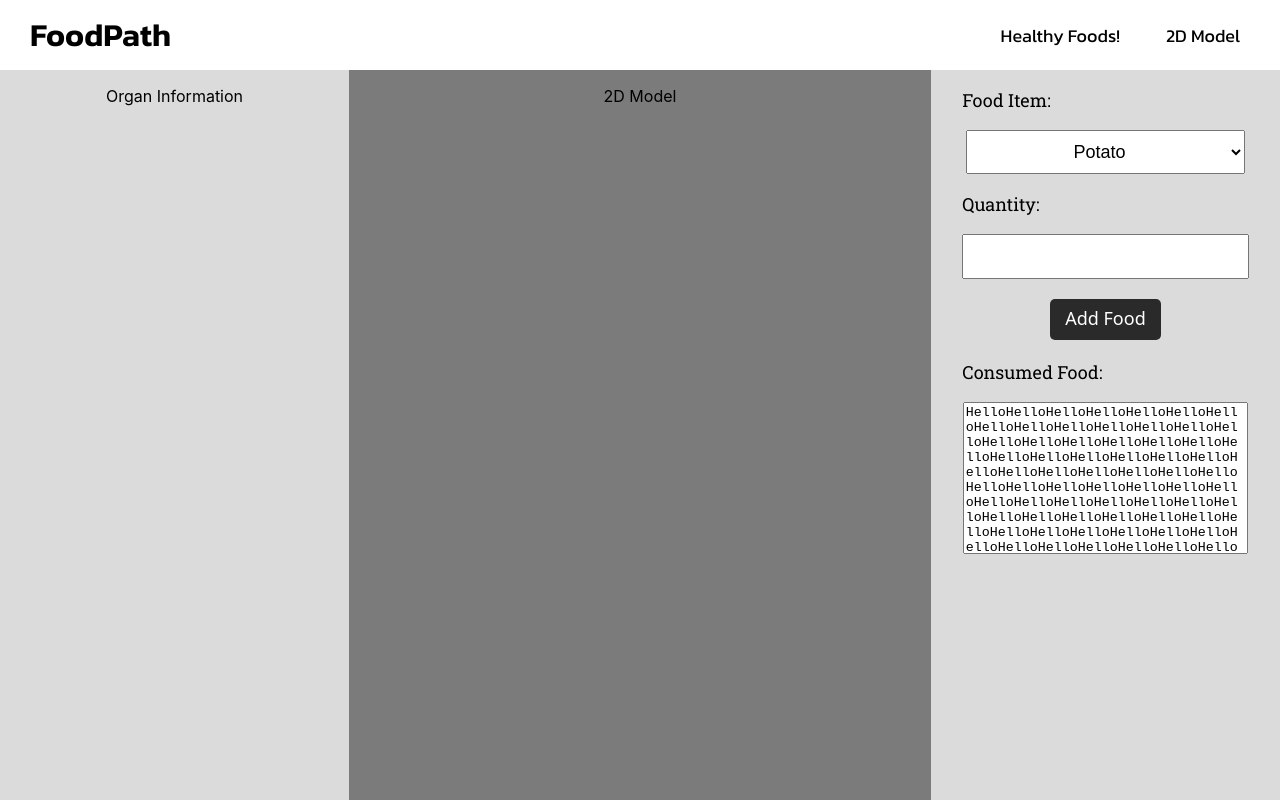
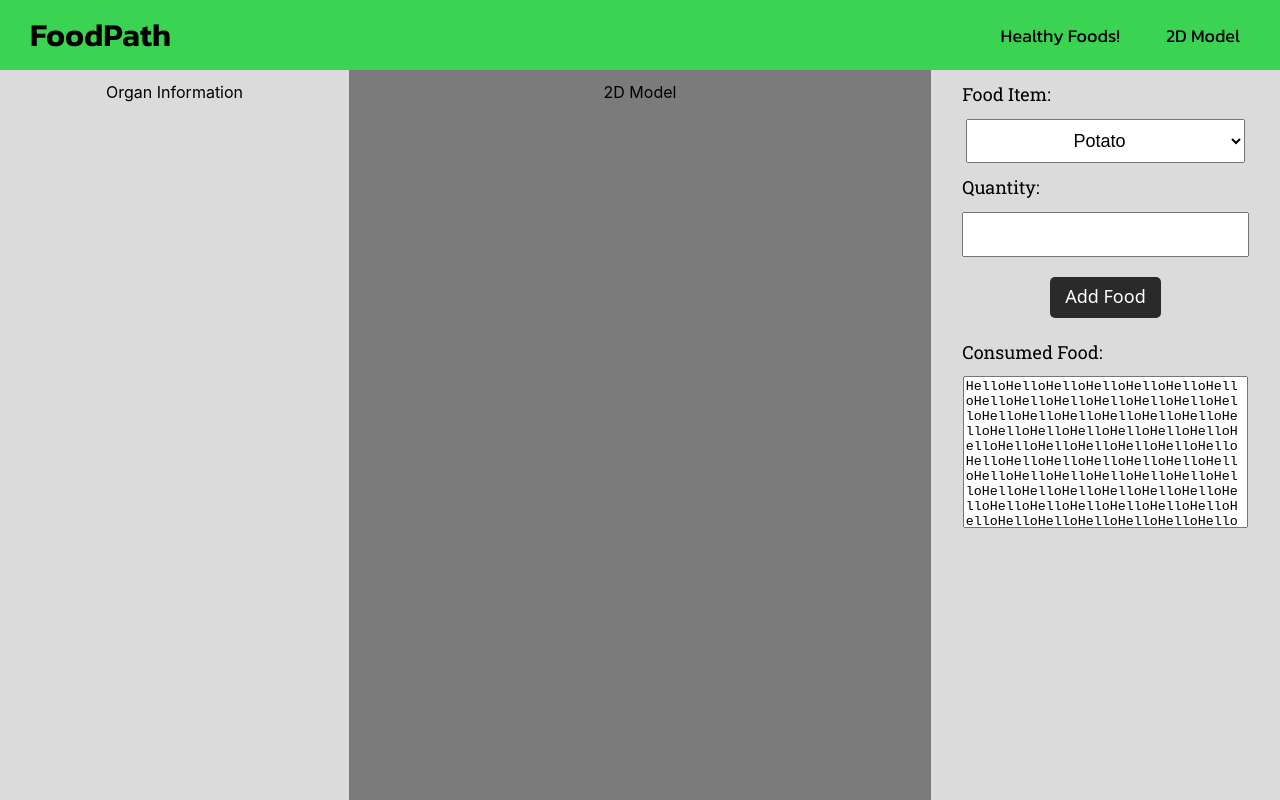
Before and after one commit to nithishgouds/foodpath, a React (Create React App) app in the folder frontend/: page / in a window 1280 px wide. Built offline with nearby package versions, Linux system fonts and the light colour scheme.

Commit message:
minor changes

```diff
--- a/frontend/src/model2d/navbar.js
+++ b/frontend/src/model2d/navbar.js
@@ -1,4 +1,5 @@
 import React, { useState } from 'react';
+import Brain from "../guides/brain";
 import './navbarstyle.css';
 
 const Navbar = () => {
@@ -17,7 +18,7 @@ const Navbar = () => {
         <button className="navbutton" onClick={toggleDropdown}>Healthy Foods!</button>
         {isDropdownOpen && (
           <div className="dropdown-content">
-            <a href="#">For Brain</a>
+            <a href="../">For Brain</a>
             <a href="#">For Lungs</a>
             <a href="#">For Heart</a>
             <a href="#">For Stomach</a>
--- a/frontend/src/model2d/navbarstyle.css
+++ b/frontend/src/model2d/navbarstyle.css
@@ -9,7 +9,7 @@
 
 
 .navbarstyle{
-  background-color: #ffffff;
+  background-color: rgb(59, 211, 82);
   display:flex;
   flex-direction:row;
   justify-content: space-between;
@@ -26,7 +26,7 @@
 .navbutton{
   border:none;
   color:black;
-  background-color: #ffffff;
+  background:none;
   font-family:Kanit-Regular;
   text-decoration: none;
   align-items: end;
@@ -38,7 +38,7 @@
 }
 .dropdown-content{
   display: block;
-  background-color: #ffffff;
+  background:white;
   position: absolute;
   max-width:140px;
   z-index: 1;
```
